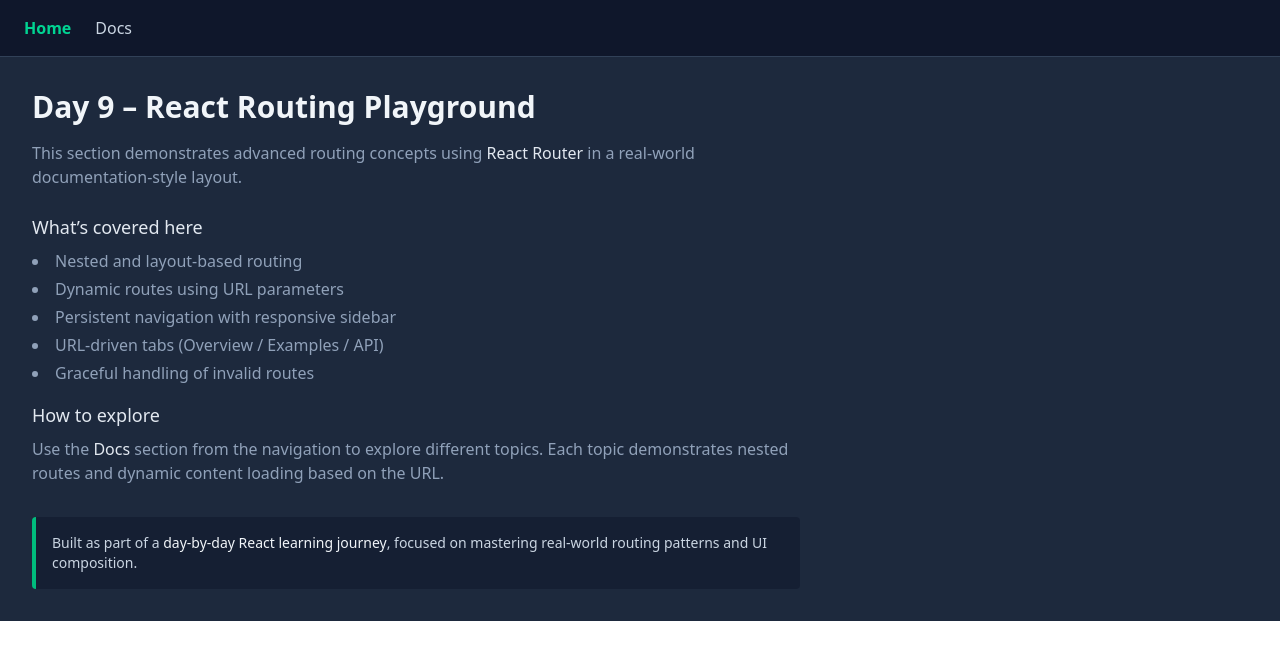
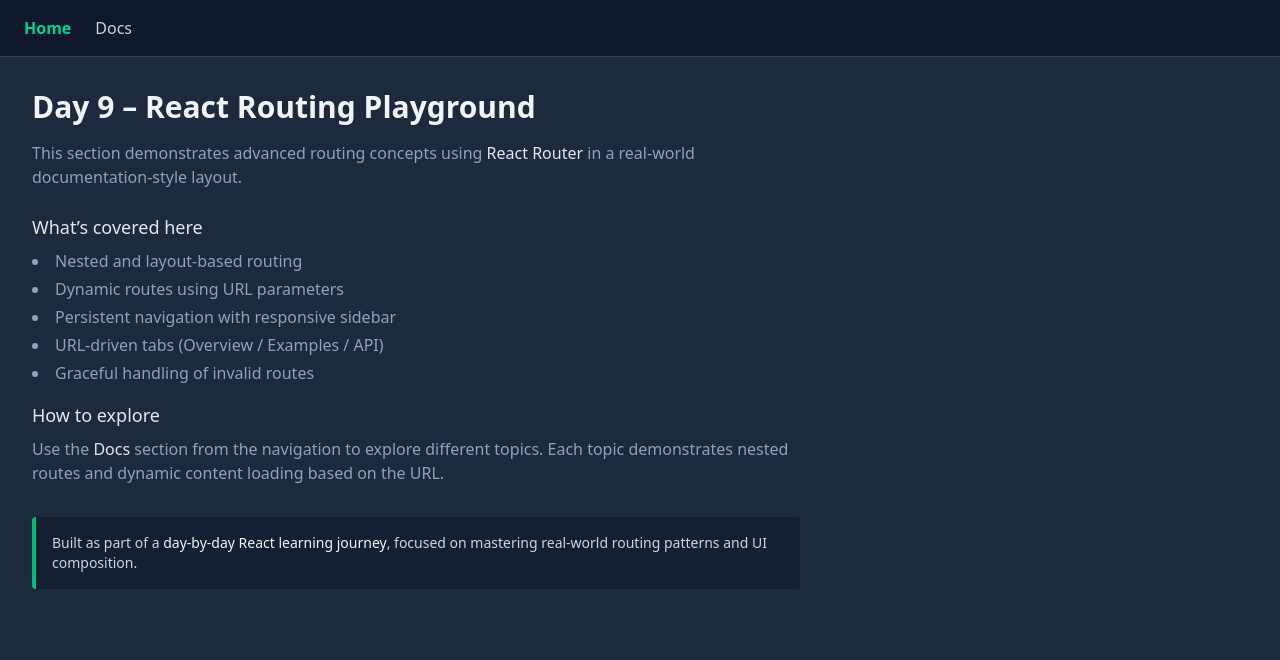
Before and after one commit to Abhisheksinghchauhan192/ReactConceptsPractice, a React (Vite) app: page /day9 in a window 1280 px wide. Shown: the top 660 px of the page. Built offline with nearby package versions, Linux system fonts and the light colour scheme.

Commit message:
Fix UI Shifting

```diff
--- a/src/features/day9/pages/Home.jsx
+++ b/src/features/day9/pages/Home.jsx
@@ -1,6 +1,6 @@
 export default function Home() {
   return (
-    <div className="max-w-3xl">
+    <div className="max-w-3xl min-h-screen">
       <h1 className="text-3xl font-semibold text-slate-100 mb-4">
         Day 9 – React Routing Playground
       </h1>
```
